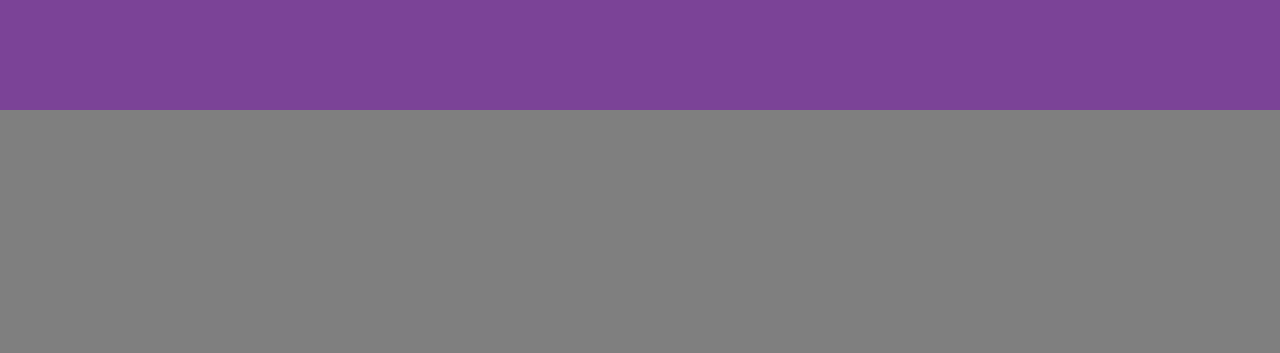
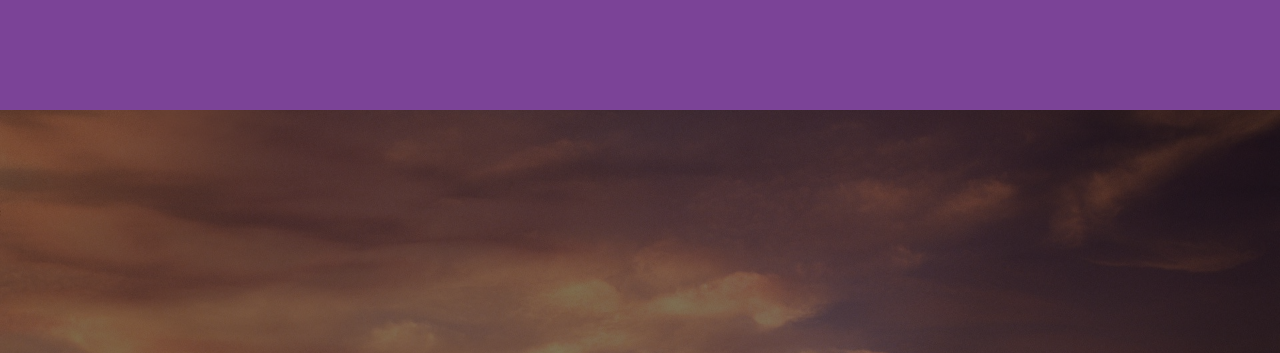
Before and after one commit to MoCodeGitHub/DiscoverEgypt, a website with bundled scripts: page index.html in a window 1280 px wide. Shown: the part 690-1043 px from the top of the page. Built offline with nearby package versions, Linux system fonts and the light colour scheme; files whose address does not match are found by name; a web font is replaced by a local one.

Commit message:
Update cta with background image

```diff
--- a/scss/_cta.scss
+++ b/scss/_cta.scss
@@ -2,6 +2,7 @@
 section.cta {
     position: relative;
     padding: 250px 0;
+    background-image: url('../img/momo_pyramids.jpg');
     background-position: center;
     @include background-cover;
     .cta-content {
```
Also changed, not shown: css/new-age.css, css/new-age.min.css.
